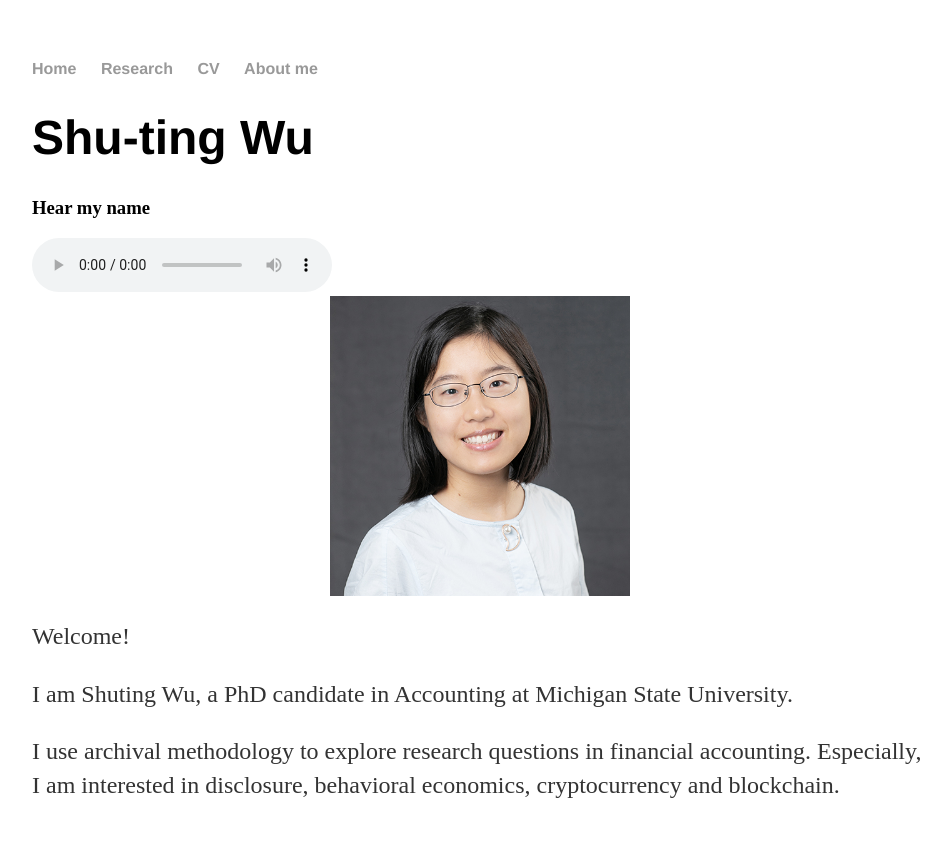
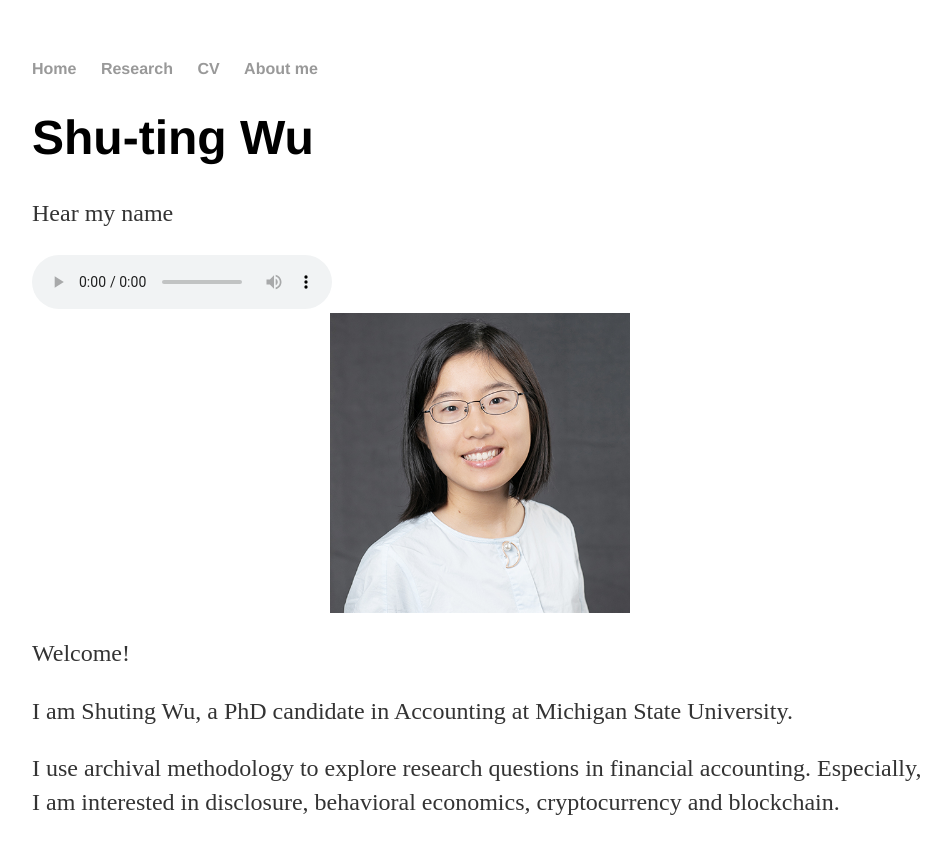
Before and after one commit to shu-ting-wu/shu-ting-wu.github.io, a Jekyll site: the page built from index.html, in a window 1280 px wide. Shown: the top 854 px of the page, without its empty margins (160-1111 px from the left). Built offline with Jekyll 4.4.1, drawn with Linux system fonts in a browser that asks for light colours.

```diff
--- a/index.html
+++ b/index.html
@@ -4,7 +4,7 @@ title: Shuting Wu
 ---
 <div class="blurb">
 	<h1>Shu-ting Wu</h1>
-	<h3>Hear my name</h3>
+	<p>Hear my name</p>
 	<audio controls="controls" autoplay="autoplay">
 		<source src="https://shu-ting-wu.github.io/assets/audio/name.m4a"/>
 	</audio>
```
